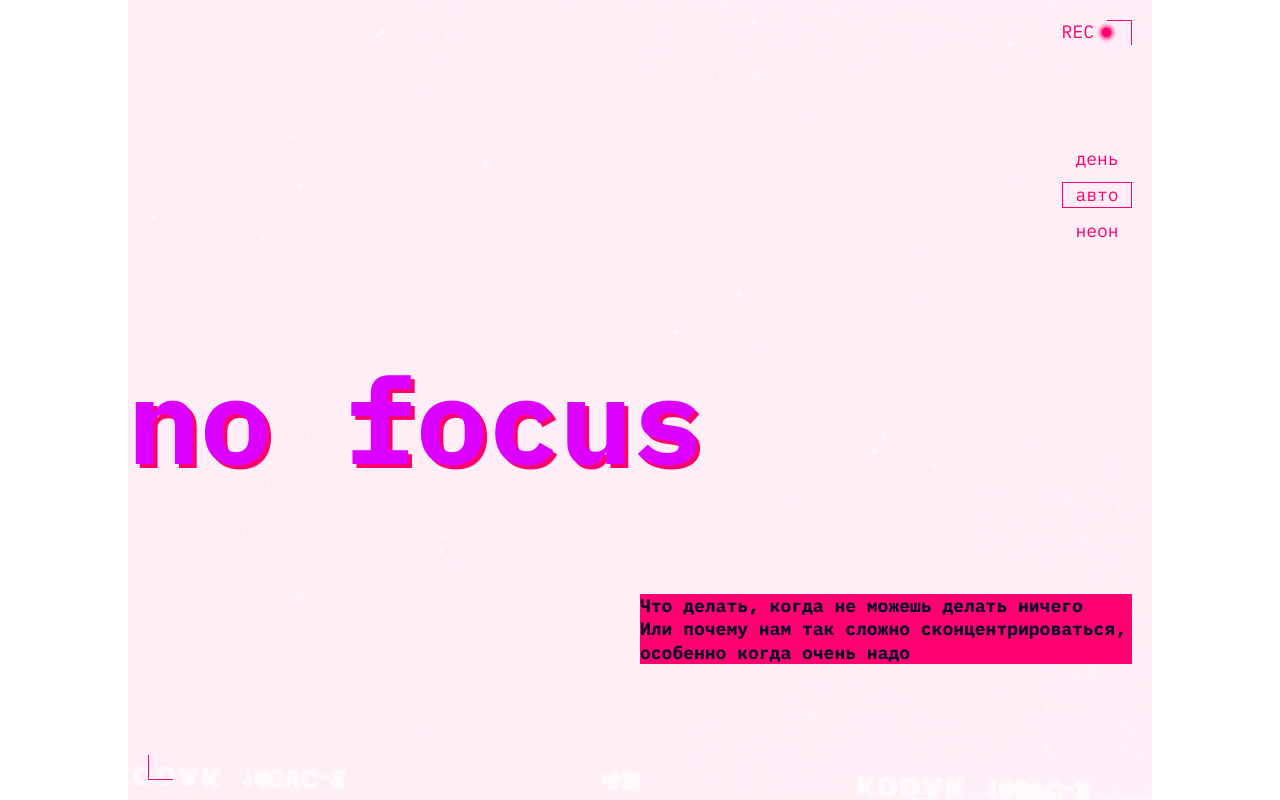
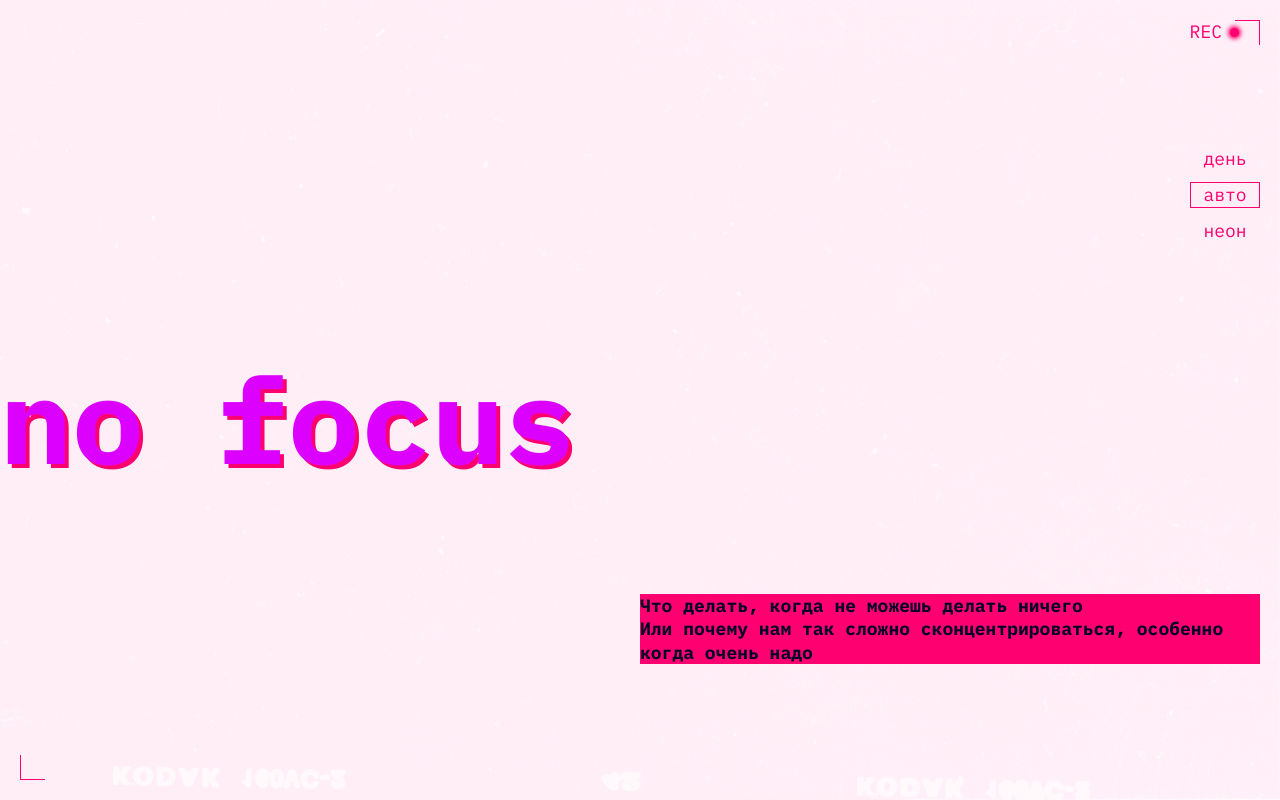
Before and after one commit to Izrekatel/slozhno-sosredotochitsya, a website: page src/index.html in a window 1280 px wide. Shown: the top 800 px of the page. Drawn offline with Linux system fonts and the light colour scheme; files that its build step writes are made by us from their sources.

Commit message:
'ready_to_publish'

```diff
--- a/src/blocks/style.css
+++ b/src/blocks/style.css
@@ -7,10 +7,10 @@
   background-position: center;
   background-size: cover;
   background-attachment: fixed;
+  max-inline-size: 100%;
   display: grid;
   gap: 50px;
   container-type: inline-size;
-  max-inline-size: 1024px;
 }
 
 .header {
```
